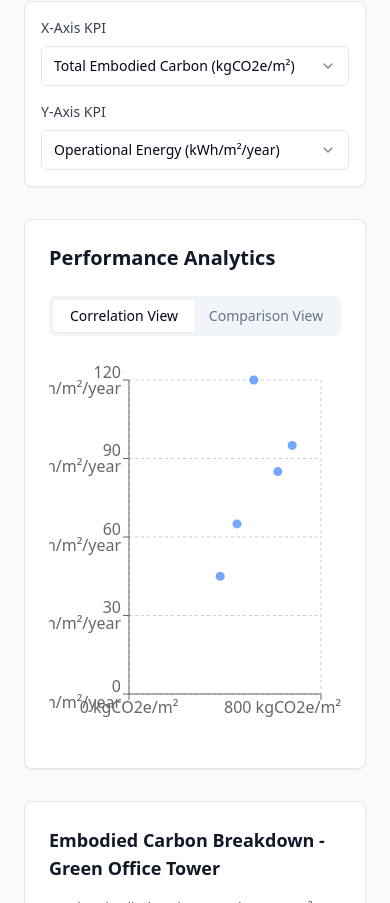
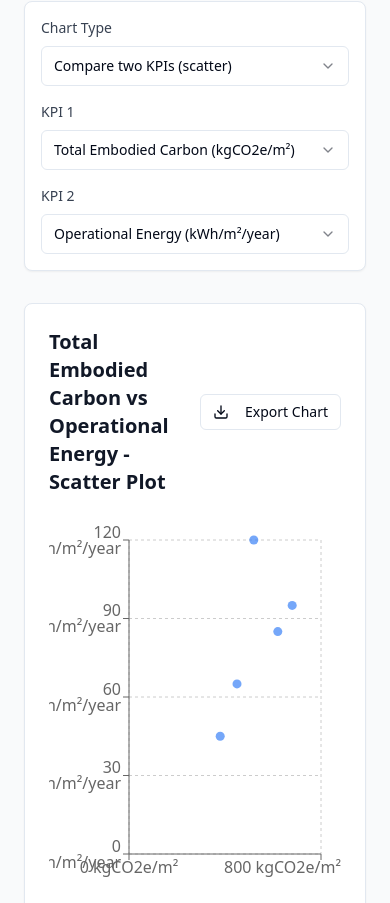
Before and after one commit to archgv/sustainability-dasboard-v1, a React (Vite) app: page / in a window 390 px wide. Shown: the part 1621-2524 px from the top of the page. Built offline with nearby package versions, Linux system fonts and the light colour scheme.

Commit message:
feat: Implement chart type selection
Adds a chart type selection dropdown with options for scatter/bubble, bar chart, and timeline visualizations. Includes dropdowns for selecting KPI 1 and KPI 2, with KPI 2 visible only when "Compare two KPIs" is selected.

```diff
--- a/src/components/ChartSection.tsx
+++ b/src/components/ChartSection.tsx
@@ -1,49 +1,59 @@
 
 import { Card } from '@/components/ui/card';
 import { Tabs, TabsContent, TabsList, TabsTrigger } from '@/components/ui/tabs';
-import { ScatterChart, Scatter, XAxis, YAxis, CartesianGrid, Tooltip, ResponsiveContainer, BarChart, Bar, Legend } from 'recharts';
+import { Button } from '@/components/ui/button';
+import { Download } from 'lucide-react';
+import { ScatterChart, Scatter, XAxis, YAxis, CartesianGrid, Tooltip, ResponsiveContainer, BarChart, Bar, LineChart, Line } from 'recharts';
 import { Project, availableKPIs } from '@/types/project';
+import { ChartType } from './ChartTypeSelector';
 
 interface ChartSectionProps {
   projects: Project[];
+  chartType: ChartType;
   selectedKPI1: string;
   selectedKPI2: string;
 }
 
-export const ChartSection = ({ projects, selectedKPI1, selectedKPI2 }: ChartSectionProps) => {
+export const ChartSection = ({ projects, chartType, selectedKPI1, selectedKPI2 }: ChartSectionProps) => {
   const kpi1Config = availableKPIs.find(kpi => kpi.key === selectedKPI1);
   const kpi2Config = availableKPIs.find(kpi => kpi.key === selectedKPI2);
 
-  // Prepare data for bar chart - group by typology
-  const barChartData = projects.reduce((acc: any[], project) => {
-    const existing = acc.find(item => item.typology === project.typology);
-    if (existing) {
-      existing[`avg${selectedKPI1}`] = (existing[`avg${selectedKPI1}`] + (project[selectedKPI1 as keyof Project] as number)) / 2;
-      existing[`avg${selectedKPI2}`] = (existing[`avg${selectedKPI2}`] + (project[selectedKPI2 as keyof Project] as number)) / 2;
-      existing.count += 1;
-    } else {
-      acc.push({
-        typology: project.typology,
-        [`avg${selectedKPI1}`]: project[selectedKPI1 as keyof Project] as number,
-        [`avg${selectedKPI2}`]: project[selectedKPI2 as keyof Project] as number,
-        count: 1
-      });
+  const handleExportChart = () => {
+    const chartTitle = getChartTitle();
+    const chartContent = `${chartTitle}\n\n` +
+      projects.map(project =>
+        `${project.name}: ${project[selectedKPI1 as keyof Project]} ${kpi1Config?.unit || ''}` +
+        (chartType.includes('compare') ? ` | ${project[selectedKPI2 as keyof Project]} ${kpi2Config?.unit || ''}` : '')
+      ).join('\n');
+
+    const blob = new Blob([chartContent], { type: 'text/plain' });
+    const url = URL.createObjectURL(blob);
+    const a = document.createElement('a');
+    a.href = url;
+    a.download = `chart-data-${selectedKPI1}.txt`;
+    a.click();
+    URL.revokeObjectURL(url);
+  };
+
+  const getChartTitle = () => {
+    switch (chartType) {
+      case 'compare-scatter':
+        return `${kpi1Config?.label} vs ${kpi2Config?.label} - Scatter Plot`;
+      case 'compare-bubble':
+        return `${kpi1Config?.label} vs ${kpi2Config?.label} - Bubble Chart`;
+      case 'single-bar':
+        return `${kpi1Config?.label} by Project - Bar Chart`;
+      case 'single-timeline':
+        return `${kpi1Config?.label} Over Time - Timeline`;
+      default:
+        return 'Chart';
     }
-    return acc;
-  }, []);
+  };
 
+  const renderChart = () => {
+    switch (chartType) {
+      case 'compare-scatter':
         return (
-    <Card className="p-6">
-      <h2 className="text-xl font-semibold text-gray-900 mb-6">Performance Analytics</h2>
-
-      <Tabs defaultValue="scatter" className="w-full">
-        <TabsList className="grid w-full grid-cols-2">
-          <TabsTrigger value="scatter">Correlation View</TabsTrigger>
-          <TabsTrigger value="bar">Comparison View</TabsTrigger>
-        </TabsList>
-
-        <TabsContent value="scatter" className="mt-6">
-          <div className="h-96">
           <ResponsiveContainer width="100%" height="100%">
             <ScatterChart margin={{ top: 20, right: 20, bottom: 20, left: 20 }}>
               <CartesianGrid strokeDasharray="3 3" />
@@ -83,40 +93,149 @@ export const ChartSection = ({ projects, selectedKPI1, selectedKPI2 }: ChartSect
               <Scatter
                 name="Projects"
                 data={projects}
-                  fill="#3B82F6"
+                fill="#3b82f6"
                 fillOpacity={0.7}
               />
             </ScatterChart>
           </ResponsiveContainer>
+        );
+
+      case 'compare-bubble':
+        return (
+          <ResponsiveContainer width="100%" height="100%">
+            <ScatterChart margin={{ top: 20, right: 20, bottom: 20, left: 20 }}>
+              <CartesianGrid strokeDasharray="3 3" />
+              <XAxis
+                type="number"
+                dataKey={selectedKPI1}
+                name={kpi1Config?.label || selectedKPI1}
+                unit={kpi1Config?.unit ? ` ${kpi1Config.unit}` : ''}
+              />
+              <YAxis
+                type="number"
+                dataKey={selectedKPI2}
+                name={kpi2Config?.label || selectedKPI2}
+                unit={kpi2Config?.unit ? ` ${kpi2Config.unit}` : ''}
+              />
+              <Tooltip
+                cursor={{ strokeDasharray: '3 3' }}
+                content={({ active, payload }) => {
+                  if (active && payload && payload.length) {
+                    const data = payload[0].payload;
+                    return (
+                      <div className="bg-white p-3 border rounded-lg shadow-lg">
+                        <p className="font-semibold">{data.name}</p>
+                        <p className="text-sm text-gray-600">{data.typology}</p>
+                        <p className="text-sm">
+                          {kpi1Config?.label}: {data[selectedKPI1]} {kpi1Config?.unit}
+                        </p>
+                        <p className="text-sm">
+                          {kpi2Config?.label}: {data[selectedKPI2]} {kpi2Config?.unit}
+                        </p>
                       </div>
-        </TabsContent>
+                    );
+                  }
+                  return null;
+                }}
+              />
+              <Scatter
+                name="Projects"
+                data={projects}
+                fill="#3b82f6"
+                fillOpacity={0.6}
+                r={8}
+              />
+            </ScatterChart>
+          </ResponsiveContainer>
+        );
 
-        <TabsContent value="bar" className="mt-6">
-          <div className="h-96">
+      case 'single-bar':
+        return (
           <ResponsiveContainer width="100%" height="100%">
-              <BarChart data={barChartData} margin={{ top: 20, right: 30, left: 20, bottom: 5 }}>
+            <BarChart data={projects} margin={{ top: 20, right: 30, left: 20, bottom: 60 }}>
               <CartesianGrid strokeDasharray="3 3" />
-                <XAxis dataKey="typology" />
-                <YAxis />
-                <Tooltip />
-                <Legend />
-                <Bar
-                  dataKey={`avg${selectedKPI1}`}
-                  fill="#EF4444"
-                  name={`Avg ${kpi1Config?.label || selectedKPI1}`}
-                  radius={[4, 4, 0, 0]}
+              <XAxis
+                dataKey="name"
+                angle={-45}
+                textAnchor="end"
+                height={80}
+                interval={0}
+              />
+              <YAxis
+                label={{ value: kpi1Config?.unit || '', angle: -90, position: 'insideLeft' }}
+              />
+              <Tooltip
+                formatter={(value: number) => [
+                  `${value} ${kpi1Config?.unit || ''}`,
+                  kpi1Config?.label || selectedKPI1
+                ]}
+                labelFormatter={(label) => `Project: ${label}`}
               />
               <Bar
-                  dataKey={`avg${selectedKPI2}`}
-                  fill="#10B981"
-                  name={`Avg ${kpi2Config?.label || selectedKPI2}`}
+                dataKey={selectedKPI1}
+                fill="#3b82f6"
+                name={kpi1Config?.label || selectedKPI1}
                 radius={[4, 4, 0, 0]}
               />
             </BarChart>
           </ResponsiveContainer>
+        );
+
+      case 'single-timeline':
+        const timelineData = projects
+          .map(project => ({
+            ...project,
+            date: new Date(project.completionDate).getTime()
+          }))
+          .sort((a, b) => a.date - b.date);
+
+        return (
+          <ResponsiveContainer width="100%" height="100%">
+            <LineChart data={timelineData} margin={{ top: 20, right: 30, left: 20, bottom: 20 }}>
+              <CartesianGrid strokeDasharray="3 3" />
+              <XAxis
+                dataKey="completionDate"
+                type="category"
+              />
+              <YAxis
+                label={{ value: kpi1Config?.unit || '', angle: -90, position: 'insideLeft' }}
+              />
+              <Tooltip
+                formatter={(value: number) => [
+                  `${value} ${kpi1Config?.unit || ''}`,
+                  kpi1Config?.label || selectedKPI1
+                ]}
+                labelFormatter={(label) => `Completion: ${label}`}
+              />
+              <Line
+                type="monotone"
+                dataKey={selectedKPI1}
+                stroke="#3b82f6"
+                strokeWidth={2}
+                dot={{ fill: '#3b82f6', strokeWidth: 2, r: 4 }}
+              />
+            </LineChart>
+          </ResponsiveContainer>
+        );
+
+      default:
+        return <div>Select a chart type to view data</div>;
+    }
+  };
+
+  return (
+    <Card className="p-6">
+      <div className="flex justify-between items-center mb-6">
+        <h2 className="text-xl font-semibold text-gray-900">{getChartTitle()}</h2>
+        <Button variant="outline" size="sm" onClick={handleExportChart}>
+          <Download className="w-4 h-4 mr-2" />
+          Export Chart
+        </Button>
       </div>
-        </TabsContent>
-      </Tabs>
+
+      <div className="h-96">
+        {renderChart()}
+      </div>
     </Card>
   );
 };
--- /dev/null
+++ b/src/components/ChartTypeSelector.tsx
@@ -0,0 +1,88 @@
+
+import { Card } from '@/components/ui/card';
+import { Label } from '@/components/ui/label';
+import { Select, SelectContent, SelectItem, SelectTrigger, SelectValue } from '@/components/ui/select';
+import { availableKPIs } from '@/types/project';
+
+export type ChartType = 'compare-scatter' | 'compare-bubble' | 'single-bar' | 'single-timeline';
+
+interface ChartTypeSelectorProps {
+  chartType: ChartType;
+  selectedKPI1: string;
+  selectedKPI2: string;
+  onChartTypeChange: (value: ChartType) => void;
+  onKPI1Change: (value: string) => void;
+  onKPI2Change: (value: string) => void;
+}
+
+export const ChartTypeSelector = ({
+  chartType,
+  selectedKPI1,
+  selectedKPI2,
+  onChartTypeChange,
+  onKPI1Change,
+  onKPI2Change
+}: ChartTypeSelectorProps) => {
+  const showKPI2 = chartType === 'compare-scatter' || chartType === 'compare-bubble';
+
+  return (
+    <Card className="p-4 mb-6">
+      <div className="grid grid-cols-1 md:grid-cols-3 gap-4">
+        <div>
+          <Label htmlFor="chart-type" className="text-sm font-medium text-gray-700 mb-2 block">
+            Chart Type
+          </Label>
+          <Select value={chartType} onValueChange={onChartTypeChange}>
+            <SelectTrigger>
+              <SelectValue placeholder="Select chart type" />
+            </SelectTrigger>
+            <SelectContent>
+              <SelectItem value="compare-scatter">Compare two KPIs (scatter)</SelectItem>
+              <SelectItem value="compare-bubble">Compare two KPIs (bubble)</SelectItem>
+              <SelectItem value="single-bar">Single KPI across projects (bar chart)</SelectItem>
+              <SelectItem value="single-timeline">Single KPI over time (timeline)</SelectItem>
+            </SelectContent>
+          </Select>
+        </div>
+
+        <div>
+          <Label htmlFor="kpi1" className="text-sm font-medium text-gray-700 mb-2 block">
+            KPI 1
+          </Label>
+          <Select value={selectedKPI1} onValueChange={onKPI1Change}>
+            <SelectTrigger>
+              <SelectValue placeholder="Select first KPI" />
+            </SelectTrigger>
+            <SelectContent>
+              {availableKPIs.map((kpi) => (
+                <SelectItem key={kpi.key} value={kpi.key}>
+                  {kpi.label} ({kpi.unit})
+                </SelectItem>
+              ))}
+            </SelectContent>
+          </Select>
+        </div>
+
+        {showKPI2 && (
+          <div>
+            <Label htmlFor="kpi2" className="text-sm font-medium text-gray-700 mb-2 block">
+              KPI 2
+            </Label>
+            <Select value={selectedKPI2} onValueChange={onKPI2Change}>
+              <SelectTrigger>
+                <SelectValue placeholder="Select second KPI" />
+              </SelectTrigger>
+              <SelectContent>
+                {availableKPIs.map((kpi) => (
+                  <SelectItem key={kpi.key} value={kpi.key}>
+                    {kpi.label} ({kpi.unit})
+                  </SelectItem>
+                ))}
+              </SelectContent>
+            </Select>
+          </div>
+        )}
+      </div>
+    </Card>
+  );
+};
--- a/src/pages/Index.tsx
+++ b/src/pages/Index.tsx
@@ -4,7 +4,7 @@ import { FilterPanel } from '@/components/FilterPanel';
 import { ChartSection } from '@/components/ChartSection';
 import { ProjectGrid } from '@/components/ProjectGrid';
 import { DashboardHeader } from '@/components/DashboardHeader';
-import { KPISelector } from '@/components/KPISelector';
+import { ChartTypeSelector, ChartType } from '@/components/ChartTypeSelector';
 import { ProjectComparison } from '@/components/ProjectComparison';
 import { EmbodiedCarbonBreakdown } from '@/components/EmbodiedCarbonBreakdown';
 import { SectorPerformance } from '@/components/SectorPerformance';
@@ -12,6 +12,7 @@ import { sampleProjects } from '@/data/sampleData';
 
 const Index = () => {
   const [filteredProjects, setFilteredProjects] = useState(sampleProjects);
+  const [chartType, setChartType] = useState<ChartType>('compare-scatter');
   const [selectedKPI1, setSelectedKPI1] = useState('totalEmbodiedCarbon');
   const [selectedKPI2, setSelectedKPI2] = useState('operationalEnergy');
   const [primaryProject, setPrimaryProject] = useState(sampleProjects[0]?.id || '');
@@ -86,10 +87,12 @@ const Index = () => {
               onComparisonProjectsChange={setComparisonProjects}
             />
 
-            {/* KPI Selector */}
-            <KPISelector
+            {/* Chart Type Selector */}
+            <ChartTypeSelector
+              chartType={chartType}
               selectedKPI1={selectedKPI1}
               selectedKPI2={selectedKPI2}
+              onChartTypeChange={setChartType}
               onKPI1Change={setSelectedKPI1}
               onKPI2Change={setSelectedKPI2}
             />
@@ -97,6 +100,7 @@ const Index = () => {
             {/* Charts Section */}
             <ChartSection
               projects={filteredProjects}
+              chartType={chartType}
               selectedKPI1={selectedKPI1}
               selectedKPI2={selectedKPI2}
             />
```
Lines whose indentation alone changed are shown as unchanged.
